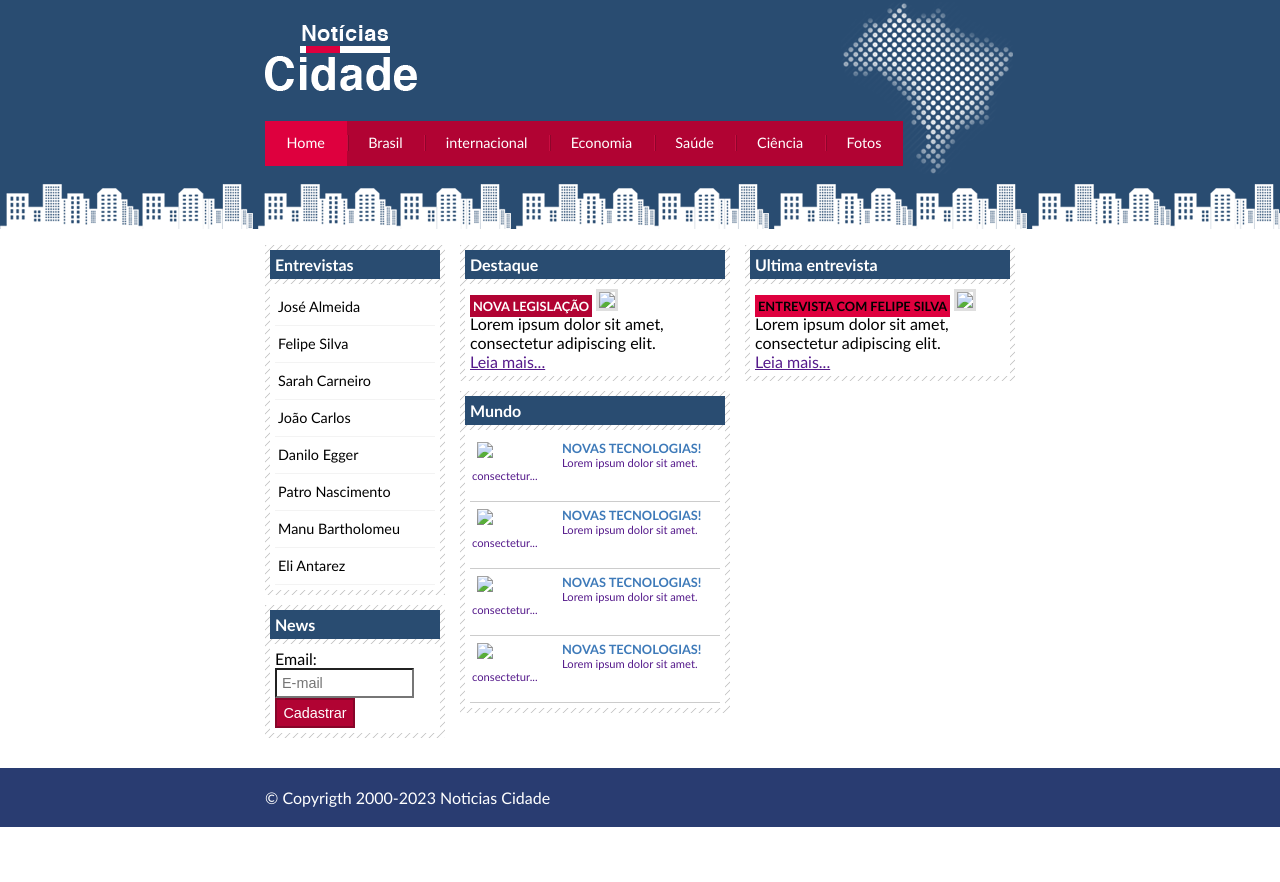
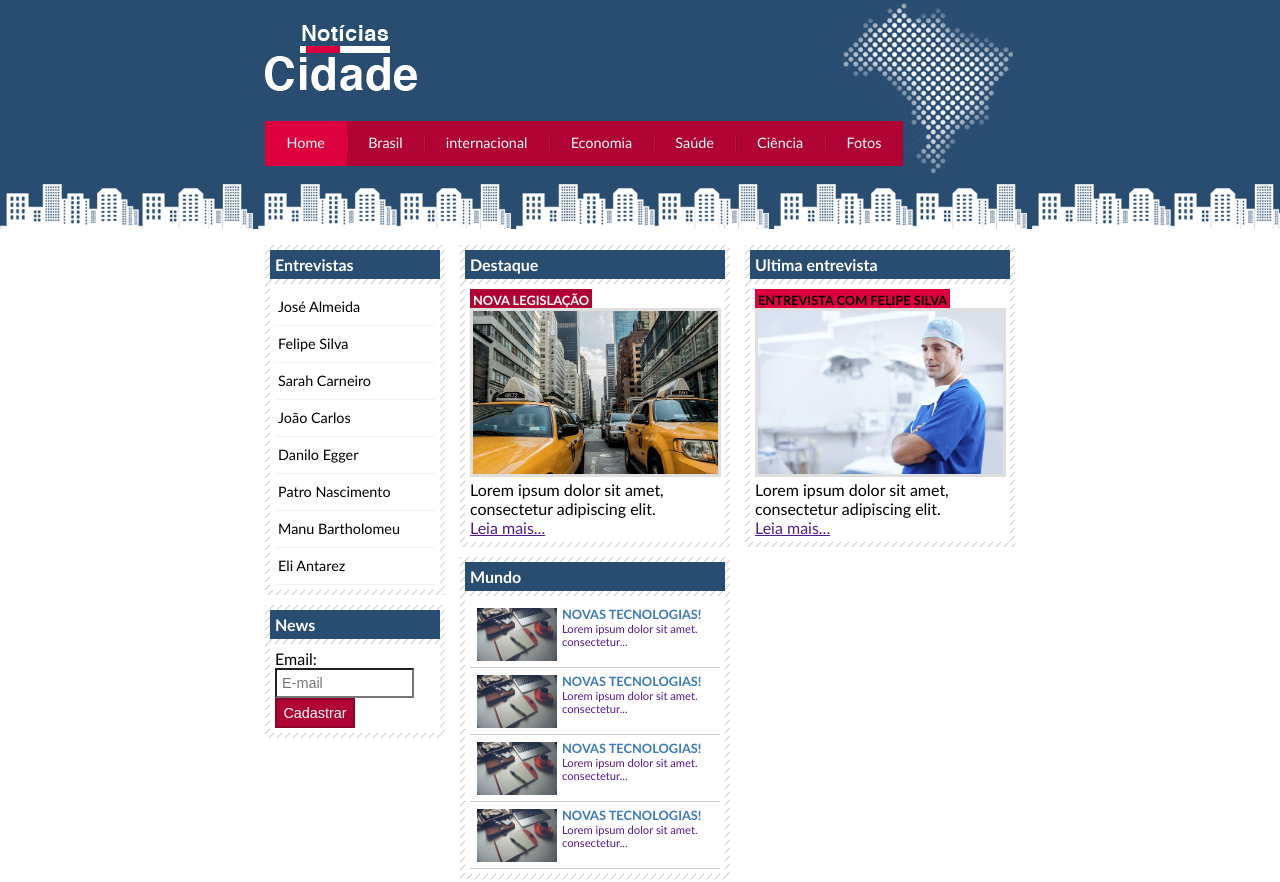
Before and after one commit to Jeanikt/site-de-noticias, a plain HTML site: page index.html in a window 1280 px wide. Shown: the top 882 px of the page. Before the commit the page ends 827 px from the top, so only its background shows below. Drawn offline with Linux system fonts and the light colour scheme.

Commit message:
Update index.html

```diff
--- a/index.html
+++ b/index.html
@@ -35,7 +35,7 @@
                         <h2>Destaque</h2>
                         <div class="caixa-conteudo">
                             <h3 class="destaque">Nova Legislação</h3>
-                            <img class="imagem-principal" src="imagens/taxi.jpg" width="100%">
+                            <img class="imagem-principal" src="taxi.jpg" width="100%">
                             <p>
                                 Lorem ipsum dolor sit amet,
                                 consectetur adipiscing elit.
@@ -52,28 +52,28 @@
                             <ul id="lista-noticias">
                                 <li>
                                     <a href="">
-                                        <img src="imagens/tecnologia.jpg" width="80">
+                                        <img src="tecnologia.jpg" width="80">
                                         <h3>Novas tecnologias!</h3>
                                         <p>Lorem ipsum dolor sit amet. consectetur...</p>
                                     </a>
                                 </li>
                                 <li>
                                     <a href="">
-                                        <img src="imagens/tecnologia.jpg" width="80">
+                                        <img src="tecnologia.jpg" width="80">
                                         <h3>Novas tecnologias!</h3>
                                         <p>Lorem ipsum dolor sit amet. consectetur...</p>
                                     </a>
                                 </li>
                                 <li>
                                     <a href="">
-                                        <img src="imagens/tecnologia.jpg" width="80">
+                                        <img src="tecnologia.jpg" width="80">
                                         <h3>Novas tecnologias!</h3>
                                         <p>Lorem ipsum dolor sit amet. consectetur...</p>
                                     </a>
                                 </li>
                                 <li>
                                     <a href="">
-                                        <img src="imagens/tecnologia.jpg" width="80">
+                                        <img src="tecnologia.jpg" width="80">
                                         <h3>Novas tecnologias!</h3>
                                         <p>Lorem ipsum dolor sit amet. consectetur...</p>
                                     </a>
@@ -93,7 +93,7 @@
                         <h2>Ultima entrevista</h2>
                         <div class="caixa-conteudo">
                             <h3 class="destaque">Entrevista com felipe silva</h3>
-                            <img class="imagem-principal" src="imagens/doutor.jpg" width="100%">
+                            <img class="imagem-principal" src="doutor.jpg" width="100%">
                             <p>
                                 Lorem ipsum dolor sit amet,
                                 consectetur adipiscing elit.
```
